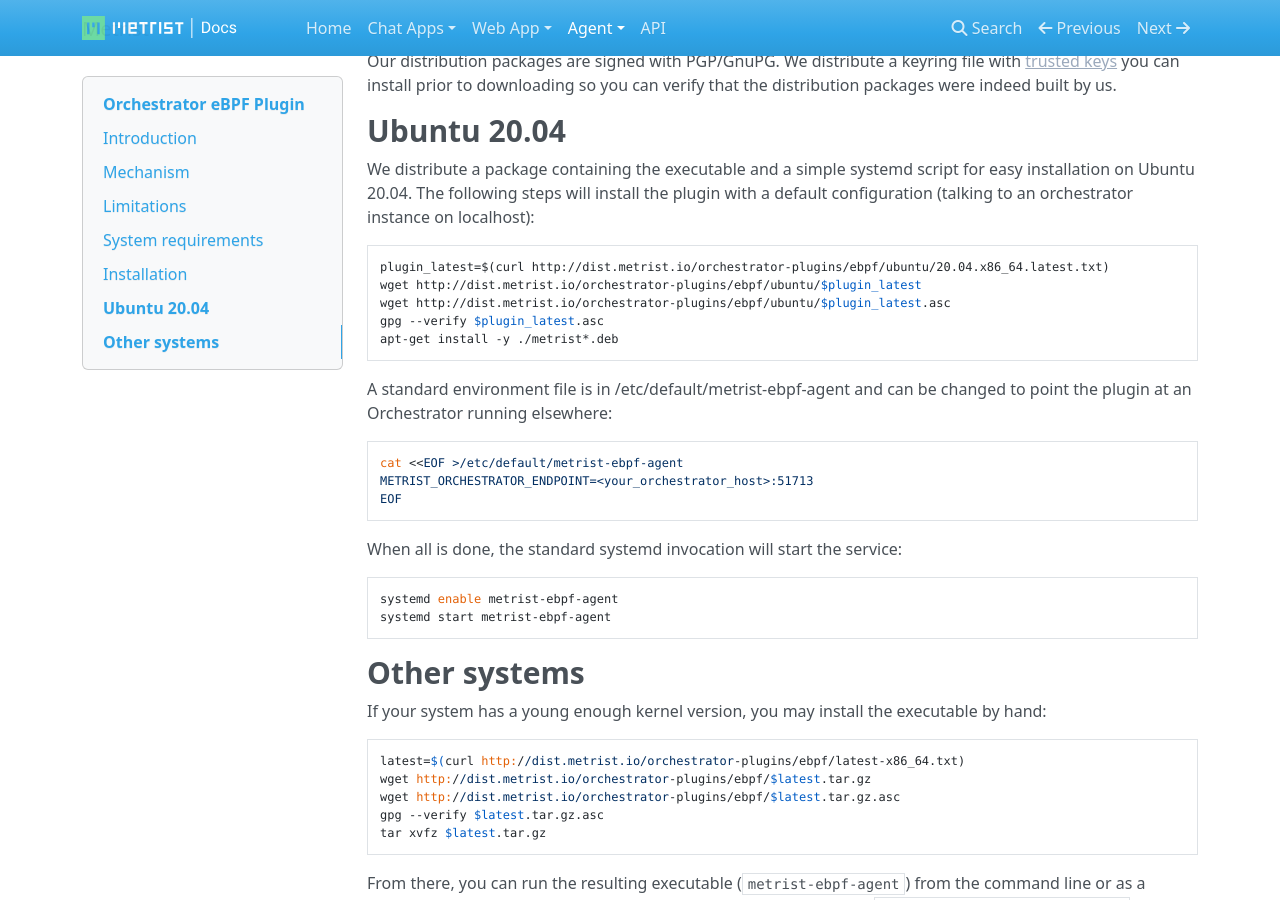
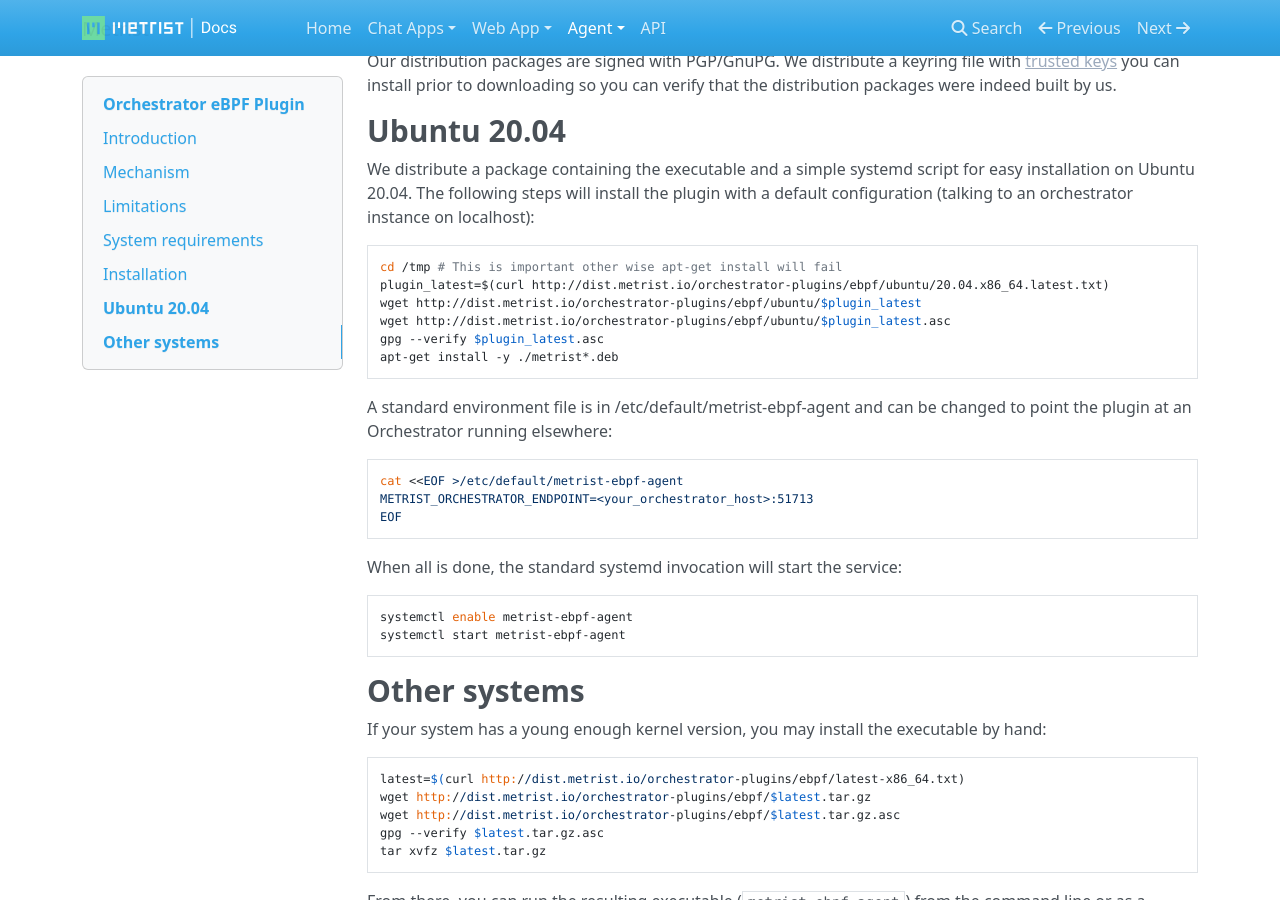
Before and after one commit to Metrist-Software/product-docs, an MkDocs documentation site: the page built from docs/orchestrator-ebpf-plugin.md, in a window 1280 px wide and 900 px high, scrolled down 1295 px. Built offline with MkDocs 1.6.1, drawn with Linux system fonts in a browser that asks for light colours; nearby versions of some CDN libraries.

Commit message:
systemd -> systemctl

```diff
--- a/docs/orchestrator-ebpf-plugin.md
+++ b/docs/orchestrator-ebpf-plugin.md
@@ -60,6 +60,7 @@ so you can verify that the distribution packages were indeed built by us.
 We distribute a package containing the executable and a simple systemd script for easy installation on Ubuntu 20.04. The following
 steps will install the plugin with a default configuration (talking to an orchestrator instance on localhost):
 
+    cd /tmp # This is important other wise apt-get install will fail
     plugin_latest=$(curl http://dist.metrist.io/orchestrator-plugins/ebpf/ubuntu/20.04.x86_64.latest.txt)
     wget http://dist.metrist.io/orchestrator-plugins/ebpf/ubuntu/$plugin_latest
     wget http://dist.metrist.io/orchestrator-plugins/ebpf/ubuntu/$plugin_latest.asc
@@ -75,8 +76,8 @@ an Orchestrator running elsewhere:
 
 When all is done, the standard systemd invocation will start the service:
 
-    systemd enable metrist-ebpf-agent
-    systemd start metrist-ebpf-agent
+    systemctl enable metrist-ebpf-agent
+    systemctl start metrist-ebpf-agent
 
 # Other systems
 
```
